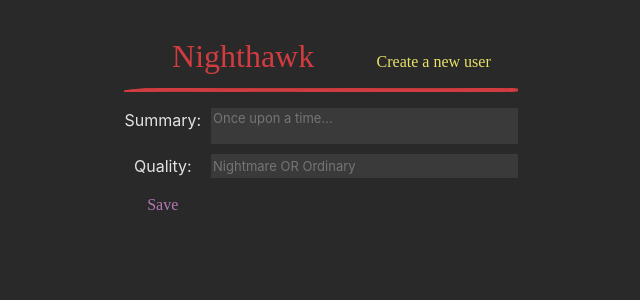
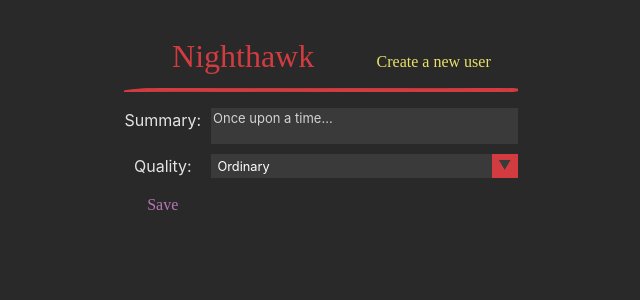
Before and after one commit to eeoluus/Full-Stack-Study, a React (Vite) app in the folder client/: page /dream/create in a window 1280 px wide. Shown: the top 300 px of the page, without its empty margins (319-959 px from the left). Built offline with nearby package versions, Linux system fonts and the light colour scheme; a web font is replaced by a local one.

Commit message:
initial version of custom dropdown

```diff
--- /dev/null
+++ b/client/src/components/CustomDropdown.css
@@ -0,0 +1,112 @@
+/* CSS class switch for custom dropdown menu  */
+
+.widget select,
+.no-widget .select {
+    position: absolute;
+    left: 5000em;
+    height: 0;
+    overflow: hidden;
+}
+
+/* Styling */
+
+/* --------------- */
+/* Required styles */
+/* --------------- */
+
+.select {
+    position: relative;
+    display: inline-block;
+}
+
+/* .select.active,
+.select:focus {
+    outline: 1px solid skyblue;
+    outline-offset: -1px;
+} */
+
+.select .optList {
+    position: absolute;
+    top: 100%;
+    left: 0;
+}
+
+.select .optList.hidden {
+    max-height: 0;
+    visibility: hidden;
+}
+
+/* ------------ */
+/* Fancy styles */
+/* ------------ */
+
+/* .select {
+    font-size: 80%;
+    font-family: inherit;
+    box-sizing: border-box;
+    padding: 0.1em 2.5em 0.1em 0.5em;
+    width: 100%;
+    background: white;
+
+
+
+} */
+
+.select .value {
+    display: inline-block;
+    margin: 0.1em auto;
+    width: 100%;
+    overflow: hidden;
+    white-space: nowrap;
+    text-overflow: ellipsis;
+    text-align: left;
+    vertical-align: top;
+    color: white;
+}
+
+/* .select::after {
+    content: "▼";
+    position: absolute;
+    z-index: 1;
+    height: 100%;
+    width: 2em;
+    top: 0;
+    right: 0;
+    box-sizing: border-box;
+    text-align: center;
+    background-color: #888;
+    color: #39f;
+} */
+
+/* .select:focus::after {
+    background-color: skyblue;
+} */
+
+/* .select .optList {
+    z-index: 2;
+    right: -1px;
+    left: -1px;
+    list-style: none;
+    margin: 0;
+    padding: 0;
+    background: white;
+    border: 1px solid #888;
+    border-radius: 0 0 1px 1px;
+    box-sizing: border-box;
+    min-width: 100%;
+    max-height: 10em;
+    overflow-y: auto;
+    overflow-x: hidden;
+    outline: 1px solid skyblue;
+    outline-offset: -1px;
+} */
+
+.select .option {
+    padding: 0.2em 0.3em;
+    margin-top: 0;
+}
+
+/* .select .highlight {
+    background: skyblue;
+    color: #000000;
+} */
--- a/client/src/components/CustomDropdown.jsx
+++ b/client/src/components/CustomDropdown.jsx
@@ -1,147 +1,144 @@
-export default function CustomDropdown() {
+import { useEffect, useState } from 'react';
+import './CustomDropdown.css';
 
-    function deactivateSelect(select) {
-        if (!select.classList.contains("active")) return;
+export default function CustomDropdown(props) {
 
-        const optList = select.querySelector(".optList");
-        optList.classList.add("hidden");
-        select.classList.remove("active");
+    const index = 0;
 
-        manageFlow(optList);
+    const [dreamTypes, setDreamTypes] = useState(props.dreamTypes);
+
+    const [selectActive, setSelectActive] = useState(false);
+
+    const [optListHidden, setOptListHidden] = useState(true);
+
+    const [selectedValue, setSelectedValue] = useState(props.dreamTypes[index].name);
+
+    const [selectedIndex, setSelectedIndex] = useState(index);
+
+    const updateForm = props.updateForm;
+
+    useEffect(() => {
+        const preselectedQuality = props.preselectedQuality
+        if (preselectedQuality) {
+            const preselectedQualityIndex = dreamTypes
+                .map((dreamType) => dreamType.name)
+                .indexOf(preselectedQuality);
+            updateForm({ quality: preselectedQuality });
+            setSelectedValue(preselectedQuality);
+            setSelectedIndex(preselectedQualityIndex)
+            highlightOption(preselectedQuality);
+        } else {
+            updateForm({ quality: selectedValue });
+            highlightOption(selectedValue);
+        }
+        /* updateForm({ quality: selectedValue });
+        highlightOption(selectedValue); */
+    }, [props.preselectedQuality])
+
+    function deactivateSelect() {
+        setOptListHidden(true);
+        setSelectActive(false);
     }
 
-    function activateSelect(select, selectList) {
-        if (select.classList.contains("active")) return;
-
-        selectList.forEach(deactivateSelect);
-        select.classList.add("active");
+    function activateSelect() {
+        /* selectList.forEach(deactivateSelect); */ // How to implement this?
+        setSelectActive(true);
+    }
+    function handleClick(event, index) {
+        const name = event.target.innerHTML;
+        updateValue(name, index);
+    }
+    function updateValue(name, index) {
+        updateForm({ quality: name });
+        setSelectedIndex(index);
+        setSelectedValue(name);
+        highlightOption(name);
     }
 
-    function toggleOptList(select, show) {
-        const optList = select.querySelector("optList");
-        optList.classList.toggle("hidden");
-
-        manageFlow(optList);
+    function handleMouseOver(event) {
+        const name = event.target.innerHTML;
+        highlightOption(name);
     }
 
-
-    function manageFlow(optList) { /* Prevent overlap by the absolutely positioned optList */
-        const selectList = document.querySelector(".select");
-
-        if (!optList.classList.contains("hidden")) {
-            const emptyDiv = document.createElement("div");
-            emptyDiv.setAttribute("style", `height: ${optList.offsetHeight - 16}px`);
-            selectList.insertAdjacentElement("afterend", emptyDiv);
-        } else {
-            selectList.nextElementSibling.remove();
-        }
+    function highlightOption(name) {
+        const newDreamTypes = dreamTypes.map((dreamType) => {
+            return {
+                ...dreamType,
+                highlight: dreamType.name === name
+            }
+        })
+        setDreamTypes(newDreamTypes);
     }
 
-    function highlightOption(select, option) {
-        const optionList = select.querySelectorAll(".option");
+    function handleKeyDown(event) {
 
-        optionList.forEach((other) => {
-            other.classList.remove("highlight");
-        });
-        option.classList.add("highlight");
+        let newSelectedIndex = selectedIndex;
+
+        if (event.key === "Escape" || event.key === "Enter") {
+            deactivateSelect();
+        }
+        if (event.key === "Tab" && !optListHidden) {
+            event.preventDefault();
+            deactivateSelect();
+        }
+        if (event.key === "ArrowDown") {
+            event.preventDefault();
+            if (selectedIndex < dreamTypes.length - 1) newSelectedIndex++;
+        }
+        if (event.key === "ArrowUp") {
+            event.preventDefault();
+            if (selectedIndex > 0) newSelectedIndex--;
+        }
+
+        setSelectedIndex(newSelectedIndex);
+
+        const newSelectedValue = dreamTypes[newSelectedIndex].name;
+
+        updateValue(newSelectedValue, newSelectedIndex);
     }
 
-    function updateValue(select, index) {
-        const nativeWidget = select.previousElementSibling;
-        const value = select.querySelector(".value");
-        const optionList = select.querySelectorAll(".option");
+    const dreamTypeList = dreamTypes.map((dreamType, index) => (
+            <li
+                key={dreamType.id}
+                className={`option${dreamType.highlight ? " highlight" : ""}`}
+                onMouseOver={handleMouseOver}
+                onClick={(event) => handleClick(event, index)}>
+                {dreamType.name}
+            </li>
+        )
+    )
 
-        nativeWidget.selectedIndex = index;
-        value.innerHTML = optionList[index].innerHTML;
-        highlightOption(select, optionList[index]);
-    }
-
-    function getIndex(select) {
-        const nativeWidget = select.previousElementSibling;
-
-        return nativeWidget.selectedIndex;
-    }
-
-    // ------------- //
-    // Event binding //
-    // ------------- //
-
-    window.addEventListener("load", () => {
-        const form = document.querySelector("form");
-        form.classList.remove("no-widget");
-        form.classList.add("widget");
-    });
-
-    window.addEventListener("load", () => {
-        const selectList = document.querySelectorAll(".select");
-
-        selectList.forEach((select) => {
-            const optionList = select.querySelectorAll(".option");
-            optionList.forEach((option) => {
-                option.addEventListener("mouseover", () => {
-                    highlightOption(select, option);
-                });
-            });
-        });
-        select.addEventListener("click", (event) => {
-            toggleOptList(select);
-        });
-        select.addEventListener("focus", (event) => {
-            activateSelect(select, selectList);
-        });
-        select.addEventListener("blur", (event) => {
-            deactivateSelect(select);
-        });
-    });
-
-    window.addEventListener("load", () => {
-        const selectList = document.querySelectorAll(".select");
-
-        selectList.forEach((select) => {
-            const optionList = select.querySelectorAll(".option");
-            const selectedIndex = getIndex(select);
-
-            select.tabIndex = 0;
-            select.previousElementSibling.tabIndex = -1;
-
-            updateValue(select, selectedIndex);
-
-            optionList.forEach((option, index) => {
-                option.addEventListener("click", (event) => {
-                    updateValue(select, index);
-                });
-            });
-        });
-
-        select.addEventListener("keyup", (event) => {
-            let index = getIndex(select);
-
-            if (event.key === "Escape") {
-                deactivateSelect(select);
-            }
-            if (event.key === "ArrowDown" && index < optionList.length - 1) {
-                index++;
-            }
-            if (event.key === "ArrowUp" && index > 0) {
-                index--;
-            }
-
-            updateValue(select, index);
-        })
-    })
+    /* const dreamTypeListNative = dreamTypes.map((dreamType, index) => (
+        <option
+            key={dreamType.id}
+            value={dreamType.name}>
+            {dreamType.name}
+        </option>
+    )) */
 
     return (
         <>
-            <select className="dreamType">
-                <option>Ordinary</option>
-                <option>Nightmare</option>
-            </select>
+            {/* <select
+                id="dreamType"
+                name="quality"
+                value={selectedValue}
+                onChange={(event) => setSelectedValue(event.target.value)}
+                className="dreamType"
+                tabIndex={0}>
+                {dreamTypeListNative}
+            </select> */}
 
-            <div className="select">
-                <span className="value">Ordinary</span>
-                <menu className="optList hidden">
-                    <li className="option">Ordinary</li>
-                    <li className="option">Nightmare</li>
+            <div
+                className={`select${selectActive ? " active" : ""}`}
+                onClick={() => setOptListHidden(!optListHidden)}
+                onFocus={activateSelect}
+                onBlur={deactivateSelect}
+                onKeyDown={handleKeyDown}
+                tabIndex={0}>
+                <span className="value">{selectedValue}</span>
+                <menu
+                    className={`optList${optListHidden ? " hidden" : ""}`}>
+                    {dreamTypeList}
                 </menu>
             </div>
         </>
--- a/client/src/components/DreamForm.jsx
+++ b/client/src/components/DreamForm.jsx
@@ -1,5 +1,12 @@
 import { useState, useEffect } from "react";
 import { useParams, useSearchParams, useNavigate } from "react-router-dom";
+import CustomDropdown from "./CustomDropdown";
+
+const DREAM_TYPES = [
+    { id: "option-0", name: "Ordinary" },
+    { id: "option-1", name: "Nightmare" },
+    { id: "option-2", name: "Dream come true" }
+]
 
 export default function DreamForm() {
 
@@ -8,6 +15,8 @@ export default function DreamForm() {
         quality: "",
         dreamer: ""
     });
+    const [preselectedQuality, setPreselectedQuality] = useState("");
+
     const [isNew, setIsNew] = useState(true);
     const params = useParams();
     const [searchParams, setSearchParams] = useSearchParams();
@@ -15,6 +24,7 @@ export default function DreamForm() {
 
 
     useEffect(() => {
+        console.log("hi");
         async function getDream() {
             const id = params.id?.toString();
             if (!id) return;
@@ -23,7 +33,6 @@ export default function DreamForm() {
 
             const response = await fetch(
                 `https://nighthawk-server1-bwxr7liqjq-lz.a.run.app/dream/${id}`
-                /* `http://localhost:3000/dream/${id}` */
             );
 
             if (!response.ok) {
@@ -37,14 +46,15 @@ export default function DreamForm() {
                 navigate("/");
                 return;
             }
-            setForm({
+            updateForm({
                 summary: res.dream.summary,
                 quality: res.dream.quality,
                 dreamer: res.dream.dreamer
             });
+            setPreselectedQuality(res.dream.quality);
         }
         getDream();
-        if (isNew) setForm({ dreamer: searchParams.get("user") });
+        if (isNew) updateForm({ dreamer: searchParams.get("user") });
         return;
     }, [params.id, searchParams, navigate]);
 
@@ -54,13 +64,14 @@ export default function DreamForm() {
         });
     }
 
-    async function onSubmit(e) {
+    async function handleSubmit(e) {
         e.preventDefault();
         const dream = { ...form };
-        try {
+        console.log(dream);
+        /* try {
             let response;
             if (isNew) {
-                response = await fetch("https://nighthawk-server1-bwxr7liqjq-lz.a.run.app/dream/" /* "http://localhost:3000/dream/" */, {
+                response = await fetch("https://nighthawk-server1-bwxr7liqjq-lz.a.run.app/dream/", {
                     method: "POST",
                     headers: {
                         "Content-Type": "application/json"
@@ -69,7 +80,7 @@ export default function DreamForm() {
                 });
                 navigate(`/user/${form.dreamer}`);
             } else {
-                response = await fetch(`https://nighthawk-server1-bwxr7liqjq-lz.a.run.app/dream/${params.id}` /* `http://localhost:3000/dream/${params.id}` */, {
+                response = await fetch(`https://nighthawk-server1-bwxr7liqjq-lz.a.run.app/dream/${params.id}`, {
                     method: "PATCH",
                     headers: {
                         "Content-Type": "application/json"
@@ -85,11 +96,11 @@ export default function DreamForm() {
             console.error("A problem occurred adding or updating a dream: ", error);
         } finally {
             setForm({ summary: "", quality: "", dreamer: "" });
-        }
+        } */
     }
 
     return (
-        <form className="form-formatting" onSubmit={onSubmit}>
+        <form className="form-formatting widget" onSubmit={handleSubmit}>
             <label htmlFor="summary">
                 Summary:
             </label>
@@ -99,13 +110,13 @@ export default function DreamForm() {
                 placeholder="Once upon a time..."
                 value={form.summary}
                 onChange={
-                    (e) => updateForm({ summary: e.target.value })
+                    (event) => updateForm({ summary: event.target.value })
                 }>
             </textarea>
-            <label htmlFor="quality">
+            <label htmlFor="dreamType">
                 Quality:
             </label>
-            <input
+{/*             <input
                 type="text"
                 name="quality"
                 id="quality"
@@ -113,7 +124,11 @@ export default function DreamForm() {
                 value={form.quality}
                 onChange={
                     (e) => updateForm({ quality: e.target.value })
-                } />
+                } /> */}
+            <CustomDropdown
+                dreamTypes={DREAM_TYPES}
+                updateForm={updateForm}
+                preselectedQuality={preselectedQuality}/>
             <button type="submit" className="dream">
                 Save
             </button>
--- a/client/src/components/UserList.jsx
+++ b/client/src/components/UserList.jsx
@@ -1,6 +1,7 @@
 import { useEffect, useState } from "react";
 import User from "./User.jsx"
 import { Link } from "react-router-dom";
+import CustomDropdown from "./CustomDropdown.jsx";
 
 export default function UserList() {
     const [users, setUsers] = useState([]);
--- a/client/src/index.css
+++ b/client/src/index.css
@@ -19,6 +19,7 @@
   --dream-color: #b577b5;
   --main-bg-color: #292929;
   --sidebar-color: #3a3a3a;
+  --placeholder-color: lightgray;
 }
 
 a {
@@ -122,12 +123,76 @@ input, textarea {
   background-color: var(--sidebar-color);
   border: none;
 }
+::placeholder {
+  color: var(--placeholder-color);
+}
 
-:focus   {
+/* Custom dropdown */
+
+.select {
+  font-size: 80%;
+  font-family: inherit;
+  box-sizing: border-box;
+  padding: 0.1em 2.5em 0.1em 0.5em;
+  width: 100%;
+  background: var(--sidebar-color);
+
+  /* Addition */
+  color:#000;
+}
+
+:focus,
+.select:active,
+.select:focus   {
   outline: 2px solid var(--nighthawk-color);
   outline-offset: -1px;
   border-radius: 1px;
 }
+
+.select::after {
+  content: "▼";
+  position: absolute;
+  z-index: 1;
+  height: 100%;
+  width: 2em;
+  top: 0;
+  right: 0;
+  /* vertical-align: middle; */
+  padding: 2px 0 0 0;
+  box-sizing: border-box;
+  text-align: center;
+  background-color: var(--nighthawk-color);
+  color: var(--sidebar-color);
+}
+
+.select:focus::after {
+  background-color: var(--nighthawk-color);
+}
+
+.select .optList {
+  z-index: 2;
+  color: inherit;
+  list-style: none;
+  margin: 0;
+  padding: 0;
+  color: var(--placeholder-color);
+  background: var(--sidebar-color);
+  border-radius: 0 0 1px 1px;
+  box-sizing: border-box;
+  min-width: 100%;
+  max-height: 10em;
+  overflow-y: auto;
+  overflow-x: hidden;
+  outline: 2px solid var(--nighthawk-color);
+  outline-offset: -1px;
+}
+
+.select .highlight {
+  background: var(--nighthawk-color);
+  color: white;
+}
+
+/* Custom dropdown end */
 
 textarea {
   resize: none;
```
Also changed, not shown: client/src/components/CustomDropdownOld.jsx (added, +156 -0 lines).
